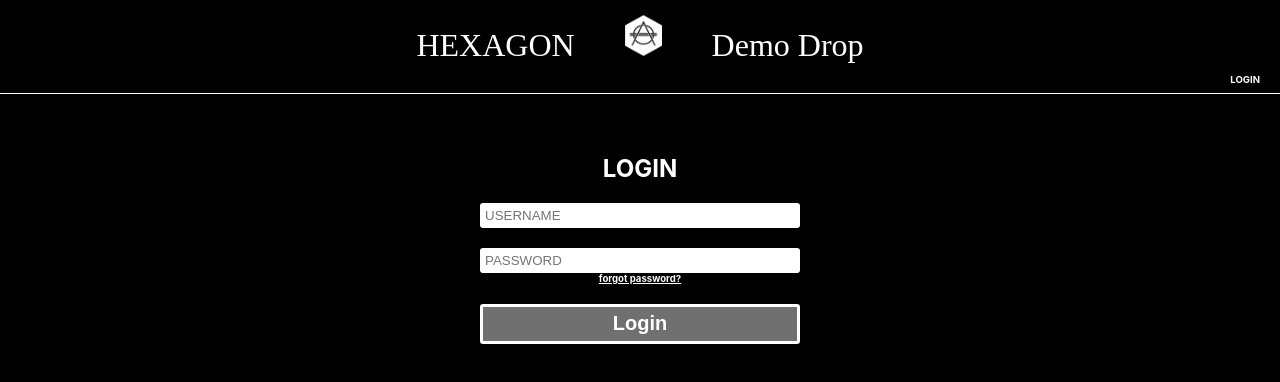
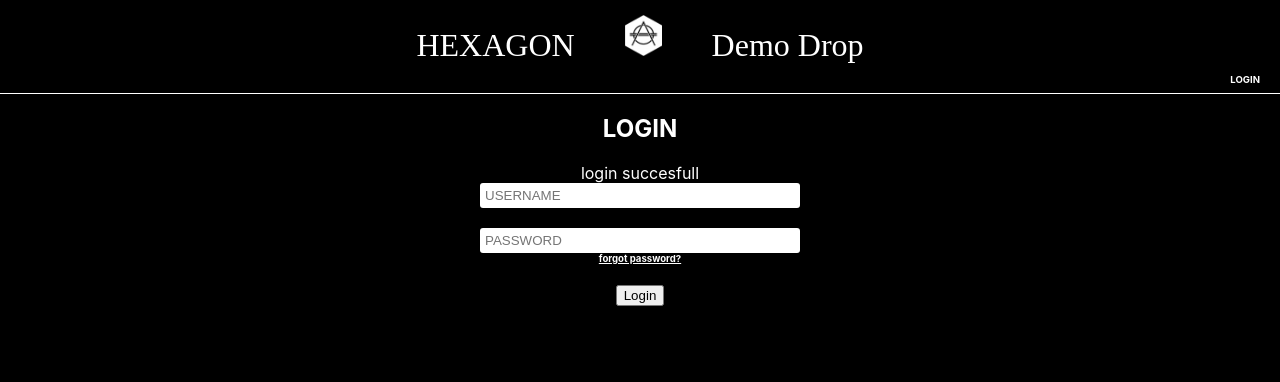
Before and after one commit to JasperGJ/demodrop, a React (Create React App) app in the folder src/reactjs/: page /login in a window 1280 px wide. Shown: the top 382 px of the page. Built offline with nearby package versions, Linux system fonts and the light colour scheme.

Commit message:
Added Fetch

```diff
--- a/src/reactjs/src/LogIn/LogIn.js
+++ b/src/reactjs/src/LogIn/LogIn.js
@@ -1,9 +1,7 @@
-import React, {Component} from 'react';
+import React, { Component } from 'react';
 import AuthenticationService from '../AuthenticationService/AuthenticationService.js';
 import './LogIn.css';
 
-
-// const logIn = (props) => {
     class Login extends Component {
 
         constructor(props) {
@@ -23,41 +21,50 @@ class Login extends Component {
             console.log(this.state);
             this.setState(
                 {
-                [event.target.name]: event.target.value
+                    [event.target.name]
+                        : event.target.value
                 }
             )
         }
 
     loginClicked() {
-        if (this.state.username === "hexagon" && this.state.password === "hexagon") {
+        const data = new FormData();
+        data.append("username",this.state.username);
+        data.append("password",this.state.password);
+
+        fetch("/login", {
+            method: "POST",
+            body: data
+        }).then(response => {
+                if (response.status === 200){
+                    return response.json();
+                }
+            this.setState({ hasLoginFailed: true });
+            this.setState({ showSuccesMessage: false });
+         })
+            .then(json => {
                 AuthenticationService.registerSuccesfulLogin(this.state.username, this.state.password);
-            this.props.history.push(`/profile/${this.state.username}`);
-            this.setState({showSuccesMessage: true});
-            this.setState({hasLoginFailed: false})
-        } else {
-            this.setState({hasLoginFailed: true});
-            this.setState({showSuccesMessage: false});
-        }
+                this.props.history.push(`${json.role}`);
+                this.setState({ showSuccesMessage: true });
+                this.setState({ hasLoginFailed: false })
+            })
+            .catch(e => console.warn(e))
         }
 
     render() {
     return (
         <div>
-                <h2 className="LoginH2">LOGIN</h2>
-                {this.state.hasLoginFailed && <div>invalid credentials</div>}
-                {this.state.showSuccesMessage && <div>login succesfull </div>}
-                <div><input placeholder="USERNAME" type="text" name="username" value={this.state.username}
-                            onChange={this.handleChange}/>
+            <h2 className="Login-H2">LOGIN</h2>
+            {this.state.hasLoginFailed ? <div>invalid credentials</div>: <div>login succesfull </div>}
+            <div><input placeholder="USERNAME" type="text" name="username" value={this.state.username} onChange={this.handleChange} />
+            <br />
+            <input placeholder="PASSWORD" type="password" name="password" value={this.state.password} onChange={this.handleChange} />
+            </div>
+            <a href="https://locolhost:8080/" target="_blank">forgot password?</a>
             <br/>
-                    <input placeholder="PASSWORD" type="password" name="password" value={this.state.password}
-                           onChange={this.handleChange}/>
+            <button onClick={this.loginClicked}>Login</button>
         </div>
-                <a href="https://www.google.nl" target="_blank">forgot password?</a>
-                <br/>
-                <button className="LoginButton" onClick={this.loginClicked}>Login</button>
-            </div>
-        )
-    }
+   )}
 }
 
 export default Login;
```
Lines whose indentation alone changed are shown as unchanged.
